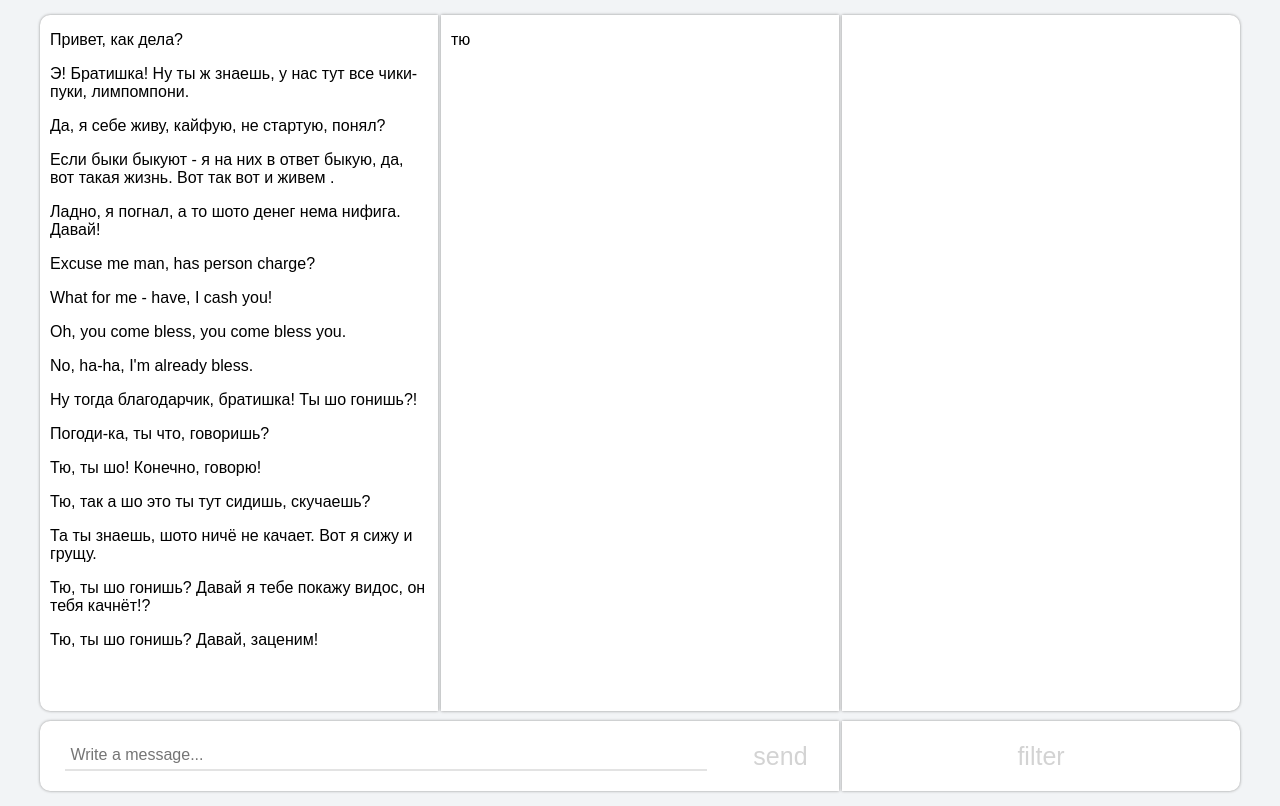
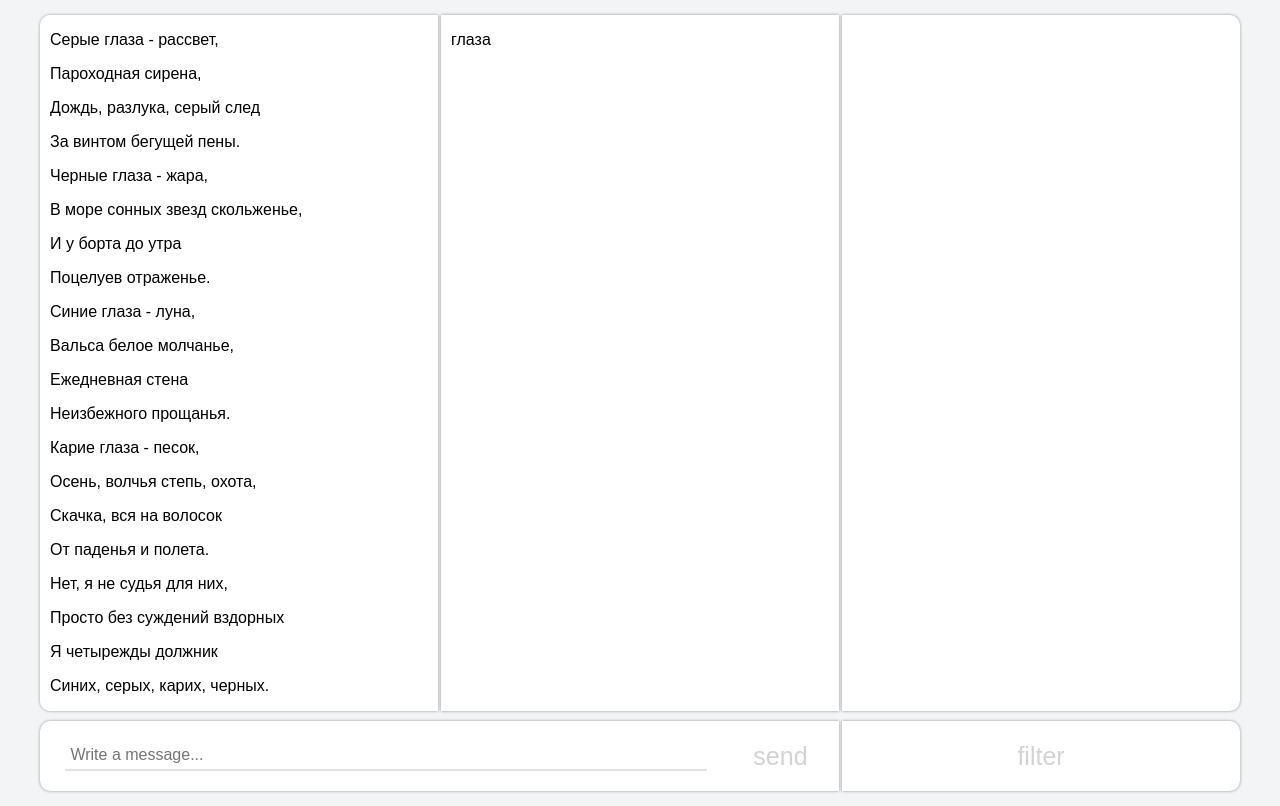
Before and after one commit to pasajero0/React-SPA, a React app: page / in a window 1280 px wide. Built offline with nearby package versions, Linux system fonts and the light colour scheme; the HTML template or start-up script is replaced by a standard one.

Commit message:
filter+form fix

```diff
--- a/src/App.css
+++ b/src/App.css
@@ -1,8 +1,8 @@
 .App {
   display: grid;
   grid-template-areas:
-      "incoming stopWords outgoing"
-      "form form filter";
+    "incoming stopWords outgoing"
+    "form form filter";
   grid-auto-columns: 1fr 1fr 1fr;
   grid-template-rows: 1fr 70px;
   grid-column-gap: 3px;
--- a/src/App.js
+++ b/src/App.js
@@ -5,9 +5,7 @@ import stopWordsList from './JSON_2.json';
 import Form from './components/Form.js';
 import Filter from './components/Filter.js';
 
-{/*const incomingMsg = json1.map((value, index) => <p key = {index}>{value.text}</p>);*/}
-// const incomingMsgList = json1.map((value) => value);
-// const stopWordsList = json2.map((value) => value);
+let newStopWordsList = [...stopWordsList];
 
 class App extends Component {
   state = {
@@ -16,36 +14,45 @@ class App extends Component {
     formattedMsgList: [],
   };
 
-  addStopWordsList = (value) => this.setState({ stopWordsList: [...stopWordsList, value] });
+addStopWordsList = (value) => {
+  // console.log(value)
+  // console.log(value.length)
+  if ( !value.length == 0 ) {
+    newStopWordsList.push(value);
+    this.setState({ stopWordsList: newStopWordsList });
+  } else {
+    console.log('input is empty');
+  }
+}
+
 
 setFormattedMsgList = (formattedMsgList) => this.setState({ formattedMsgList });
 
 stopWordsListFunc = () => {
   const { stopWordsList } = this.state;
-    return stopWordsList.map((value, index) => <p key={index}>{value}</p>);
+  return stopWordsList.map((value, index) => < p key = { index } > { value } </p> );
 }
 
 getFormattedMsg = (val) => {
 const { formattedMsgList } = this.state;
-    return formattedMsgList.map((value, index) => <p key={index}>{value}</p>);
+return formattedMsgList.map((value, index) => < p key = { index } > { value } < /p>);
 }
 
 getIncomingMsg = () => {
   const { incomingMsgList } = this.state;
-  	return incomingMsgList.map((value, index) => <p key={index}>{value.text}</p>)
+  return incomingMsgList.map((value, index) => < p key = { index } > { value.text } </p>)
   }
 
   render() {
     return (
-      <div className="App">
-        <div className="incoming">{this.getIncomingMsg()}</div>
-        <div className="stopWords">{this.stopWordsListFunc()}</div>
-        <div className="outgoing">{this.getFormattedMsg()}</div>
-        <Form addStopWordsList={this.addStopWordsList} />
-        <Filter
-        	stopWordsList={this.state.stopWordsList}
-        	incomingMsgList={this.state.incomingMsgList}
-        	setFormattedMsgList={this.setFormattedMsgList}
+      <div className = "App" >
+        <div className = "incoming" > { this.getIncomingMsg() } </div>
+        <div className = "stopWords" > { this.stopWordsListFunc() } </div>
+        <div className = "outgoing" > { this.getFormattedMsg() } </div>
+        <Form addStopWordsList = { this.addStopWordsList }/>
+        <Filter stopWordsList = { this.state.stopWordsList }
+                incomingMsgList = { this.state.incomingMsgList }
+                setFormattedMsgList = { this.setFormattedMsgList }
         />
       </div>
     );
--- a/src/JSON_1.json
+++ b/src/JSON_1.json
@@ -1,18 +1,26 @@
 [
-	{ "text": "Привет, как дела?"},
-	{ "text": "Э! Братишка! Ну ты ж знаешь, у нас тут все чики-пуки, лимпомпони. " },
-	{ "text": "Да, я себе живу, кайфую, не стартую, понял?" },
-	{ "text": "Если быки быкуют - я на них в ответ быкую, да, вот такая жизнь. Вот так вот и живем ." },
-	{ "text": "Ладно, я погнал, а то шото денег нема нифига. Давай!" },
-	{ "text": "Excuse me man, has person charge?" },
-	{ "text": "What for me - have, I cash you!" },
-	{ "text": "Oh, you come bless, you come bless you." },
-	{ "text": "No, ha-ha, I'm already bless." },
-	{ "text": "Ну тогда благодарчик, братишка! Ты шо гонишь?!" },
-	{ "text": "Погоди-ка, ты что, говоришь?" },
-	{ "text": "Тю, ты шо! Конечно, говорю!" },
-	{ "text": "Тю, так а шо это ты тут сидишь, скучаешь?" },
-	{ "text": "Та ты знаешь, шото ничё не качает. Вот я сижу и грущу." },
-	{ "text": "Тю, ты шо гонишь? Давай я тебе покажу видос, он тебя качнёт!?" },
-	{ "text": " Тю, ты шо гонишь? Давай, заценим!" }
+    { "text": "Серые глаза - рассвет," },
+    { "text": "Пароходная сирена," },
+    { "text": "Дождь, разлука, серый след" },
+    { "text": "За винтом бегущей пены." },
+    { "text": "Черные глаза - жара," },
+    { "text": "В море сонных звезд скольженье," },
+    { "text": "И у борта до утра" },
+    { "text": "Поцелуев отраженье." },
+    { "text": "Синие глаза - луна," },
+    { "text": "Вальса белое молчанье," },
+    { "text": "Ежедневная стена" },
+    { "text": "Неизбежного прощанья." },
+    { "text": "Карие глаза - песок," },
+    { "text": "Осень, волчья степь, охота," },
+    { "text": "Скачка, вся на волосок" },
+    { "text": "От паденья и полета." },
+    { "text": "Нет, я не судья для них," },
+    { "text": "Просто без суждений вздорных" },
+    { "text": "Я четырежды должник" },
+    { "text": "Синих, серых, карих, черных." },
+    { "text": "Как четыре стороны" },
+    { "text": "Одного того же света," },
+    { "text": "Я люблю - в том нет вины -" },
+    { "text": "Все четыре этих цвета." }
 ]
--- a/src/JSON_2.json
+++ b/src/JSON_2.json
@@ -1 +1 @@
-["тю"]
+["глаза"]
--- a/src/components/Filter.js
+++ b/src/components/Filter.js
@@ -1,18 +1,27 @@
 import React from 'react';
 
+let filtredArr = []
+// переписать !
 const Filter = ({
   incomingMsgList,
   stopWordsList,
   setFormattedMsgList
 }) => {
   const getStopWords = () => {
-    // console.log('filter incomingMsg ',this.props.incomingMsgList);
-    // console.log('filter stopWords ', this.props.stopWordsList);
 
-    const stopWords = incomingMsgList.map((value, index) => value.text.toLowerCase().replace(stopWordsList[index], '***') );
-      // console.log('filter stopWords join ', stopWordsList.join(' '));
-
-    return setFormattedMsgList(stopWords);
+    stopWordsList.map( (value) => {
+      if (filtredArr.length == 0 ) {
+        incomingMsgList.map(val => {
+          filtredArr.push(val.text.toLowerCase().replace(value, '***'));
+        })
+      } else {
+        let a = filtredArr.map(val => {
+          return val.replace(value, '***');
+        });
+        filtredArr = a;
+      }
+    });
+    return setFormattedMsgList(filtredArr);
   }
 
   return (
--- a/src/components/Form.js
+++ b/src/components/Form.js
@@ -1,13 +1,7 @@
 import React, { Component } from 'react';
 
 class Form extends Component {
-  // constructor(props) {
-  //   super(props);
   state = {value: ''};
-
-    // this.onMessageChange = this.onMessageChange.bind(this);
-    // this.onSubmit = this.onSubmit.bind(this);
-  // }
 
   onMessageChange = (event) => {
     this.setState({value: event.target.value});
```
Also changed, not shown: src/JSON_1-copy.json (added, +52 -0 lines), 1 other file (tests, documents, lock files or other folders). Lines whose indentation alone changed are shown as unchanged.
